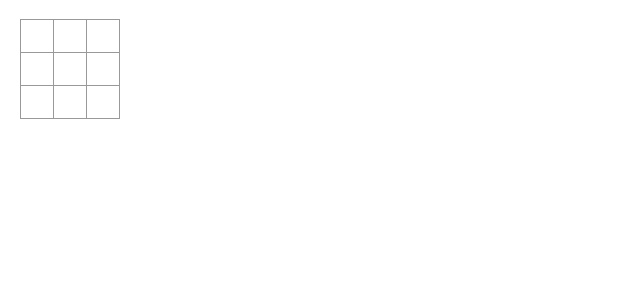
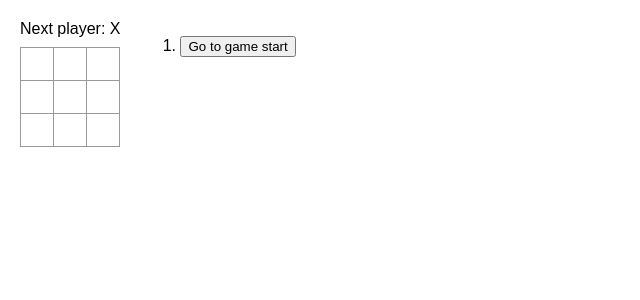
Before and after one commit to gabrielseron/lifecycle-tic-tac-toe, a Next.js app: page / in a window 1280 px wide. Shown: the top 300 px of the page, without its empty margins (0-640 px from the left). Built offline with nearby package versions, Linux system fonts and the light colour scheme.

Commit message:
Finish the game

```diff
--- a/src/app/page.tsx
+++ b/src/app/page.tsx
@@ -1,42 +1,118 @@
 "use client";
 
 import { useState } from 'react';
+import React from 'react'
 
-function Square() {
-  const [value, setValue] = useState(null);
-
-  function handleClick() {
-    setValue('X');
-  }
-
+function Square({ value, onSquareClick }) {
   return (
-    <button
-      className="square"
-      onClick={handleClick}
-    >
+    <button className="square" onClick={onSquareClick}>
       {value}
     </button>
   );
 }
 
-export default function Board() {
+function Board({ xIsNext, squares, onPlay }) {
+  function handleClick(i) {
+    if (calculateWinner(squares) || squares[i]) {
+      return;
+    }
+    const nextSquares = squares.slice();
+    if (xIsNext) {
+      nextSquares[i] = 'X';
+    } else {
+      nextSquares[i] = 'O';
+    }
+    onPlay(nextSquares);
+  }
+
+  const winner = calculateWinner(squares);
+  let status;
+  if (winner) {
+    status = 'Winner: ' + winner;
+  } else {
+    status = 'Next player: ' + (xIsNext ? 'X' : 'O');
+  }
+
   return (
     <>
+      <div className="status">{status}</div>
       <div className="board-row">
-        <Square />
-        <Square />
-        <Square />
+        <Square value={squares[0]} onSquareClick={() => handleClick(0)} />
+        <Square value={squares[1]} onSquareClick={() => handleClick(1)} />
+        <Square value={squares[2]} onSquareClick={() => handleClick(2)} />
       </div>
       <div className="board-row">
-        <Square />
-        <Square />
-        <Square />
+        <Square value={squares[3]} onSquareClick={() => handleClick(3)} />
+        <Square value={squares[4]} onSquareClick={() => handleClick(4)} />
+        <Square value={squares[5]} onSquareClick={() => handleClick(5)} />
       </div>
       <div className="board-row">
-        <Square />
-        <Square />
-        <Square />
+        <Square value={squares[6]} onSquareClick={() => handleClick(6)} />
+        <Square value={squares[7]} onSquareClick={() => handleClick(7)} />
+        <Square value={squares[8]} onSquareClick={() => handleClick(8)} />
       </div>
     </>
   );
 }
+
+export default function Game() {
+  const [history, setHistory] = useState([Array(9).fill(null)]);
+  const [currentMove, setCurrentMove] = useState(0);
+  const xIsNext = currentMove % 2 === 0;
+  const currentSquares = history[currentMove];
+
+  function handlePlay(nextSquares) {
+    const nextHistory = [...history.slice(0, currentMove + 1), nextSquares];
+    setHistory(nextHistory);
+    setCurrentMove(nextHistory.length - 1);
+  }
+
+  function jumpTo(nextMove) {
+    setCurrentMove(nextMove);
+  }
+
+  const moves = history.map((squares, move) => {
+    let description;
+    if (move > 0) {
+      description = 'Go to move #' + move;
+    } else {
+      description = 'Go to game start';
+    }
+    return (
+      <li key={move}>
+        <button onClick={() => jumpTo(move)}>{description}</button>
+      </li>
+    );
+  });
+
+  return (
+    <div className="game">
+      <div className="game-board">
+        <Board xIsNext={xIsNext} squares={currentSquares} onPlay={handlePlay} />
+      </div>
+      <div className="game-info">
+        <ol>{moves}</ol>
+      </div>
+    </div>
+  );
+}
+
+function calculateWinner(squares) {
+  const lines = [
+    [0, 1, 2],
+    [3, 4, 5],
+    [6, 7, 8],
+    [0, 3, 6],
+    [1, 4, 7],
+    [2, 5, 8],
+    [0, 4, 8],
+    [2, 4, 6],
+  ];
+  for (let i = 0; i < lines.length; i++) {
+    const [a, b, c] = lines[i];
+    if (squares[a] && squares[a] === squares[b] && squares[a] === squares[c]) {
+      return squares[a];
+    }
+  }
+  return null;
+}
```
